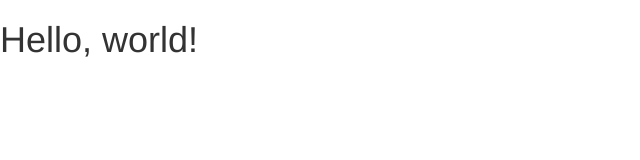
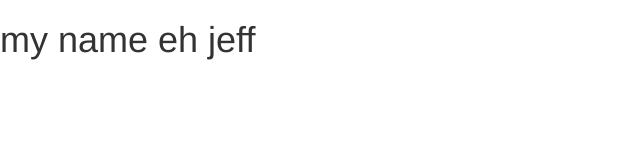
Before and after one commit to Traitan-Miller-CS/--poiuytrfdes, a plain HTML site: page index.html in a window 1280 px wide. Shown: the whole page, without its empty margins (0-640 px from the left). Drawn offline with nearby package versions, Linux system fonts and the light colour scheme; files that its build step writes are made by us from their sources; files whose address does not match are found by name.

Commit message:
Update index.html

```diff
--- a/index.html
+++ b/index.html
@@ -18,7 +18,7 @@
     <![endif]-->
   </head>
   <body>
-    <h1>Hello, world!</h1>
+    <h1>my name eh jeff</h1>
 
     <!-- jQuery (necessary for Bootstrap's JavaScript plugins) -->
     <script src="https://ajax.googleapis.com/ajax/libs/jquery/1.12.4/jquery.min.js"></script>
```
